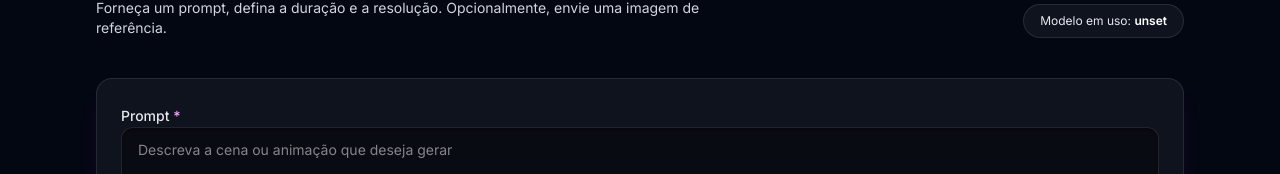
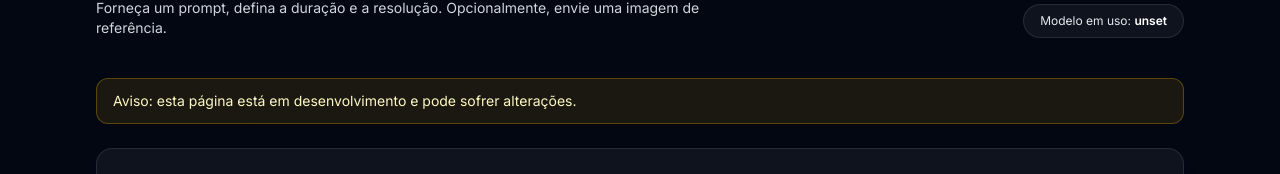
Before and after one commit to danitest45/imagino-front, a Next.js app: page /videos in a window 1280 px wide. Shown: the part 270-444 px from the top of the page. Built offline with nearby package versions, Linux system fonts and the light colour scheme; no server answers.

Commit message:
Add development notice to videos page

```diff
--- a/src/app/videos/page.tsx
+++ b/src/app/videos/page.tsx
@@ -142,6 +142,10 @@ function VideosPageContent() {
           <div className="rounded-full border border-white/10 bg-white/5 px-4 py-2 text-xs text-gray-200">
             Modelo em uso: <span className="font-semibold text-white">{modelSlug}</span>
           </div>
+        </div>
+
+        <div className="mb-6 rounded-xl border border-yellow-500/30 bg-yellow-500/10 px-4 py-3 text-sm text-yellow-100">
+          Aviso: esta página está em desenvolvimento e pode sofrer alterações.
         </div>
 
         <form
```
